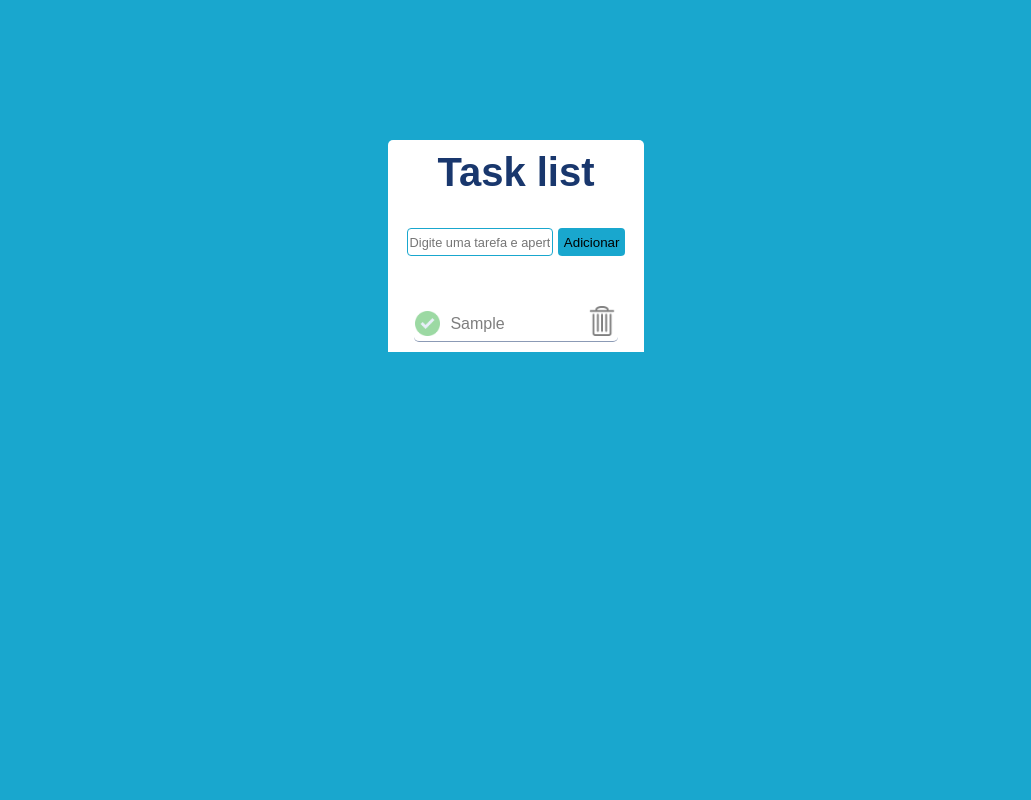
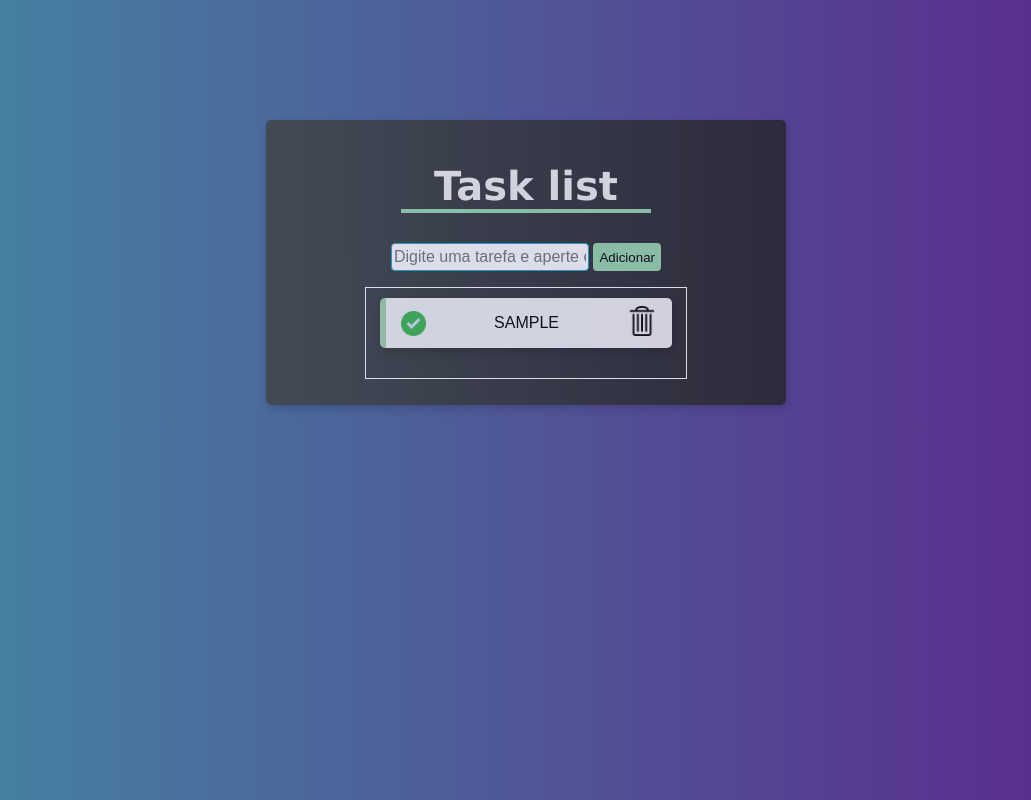
Before and after one commit to Micael-William/lista-de-tarefas-app, a plain HTML site: page index.html in a window 1280 px wide. Both pictures are taken after typing "Sample" into the empty fields and a click on the button "Adicionar". Shown: the whole page, without its empty margins (124-1155 px from the left). Drawn offline with Linux system fonts and the light colour scheme.

Commit message:
ajustando layout

```diff
--- a/assets/css/style.css
+++ b/assets/css/style.css
@@ -2,40 +2,58 @@ body {
     margin: 0;
     padding: 0;
     box-sizing: border-box;
-    background-color: #19A7CE;
+    background: #5C258D;
+    background: -webkit-linear-gradient(to right, #4389A2, #5C258D);
+    background: linear-gradient(to right, #4389A2, #5C258D);
+    /* background: #24C6DC;  fallback for old browsers */
+    /* background: -webkit-linear-gradient(to right, #514A9D, #24C6DC);  Chrome 10-25, Safari 5.1-6 */
+    /* background: linear-gradient(to right, #514A9D, #24C6DC); W3C, IE 10+/ Edge, Firefox 16+, Chrome 26+, Opera 12+, Safari 7+ */
     overflow-x: hidden;
     font-family: Arial, Helvetica, sans-serif;
+    width: 100vw;
 }
 
 main {
-    display: flex;
-    justify-content: center;
-    align-items: center;
-    flex-direction: column;
-    width: 100vw;
-    height: 59vh;
+    width: 500px;
+    border-radius: 10px;
+    padding: 20px;
+    margin: 100px auto 0;
 }
 
 .secao-lista {
-    background-color: #fff;
+    background: #232526;
+    background: -webkit-linear-gradient(to right, #414345, #232526);
+    background: linear-gradient(to right, #414345, #232526);
+    /* background-color: #393646; */
+    opacity: 0.8;
     border-radius: 5px;
+    height: 60%;
+    width: 100%;
     text-align: center;
-    height: 24vh;
-    width: 20vw;
+    padding: 10px;
+    display: flex;
+    flex-direction: column;
+    justify-content: center;
+    align-items: center;
+    box-shadow: 1px 4px 10px rgba(0, 0, 0, 0.2);
 }
 
+
 h1 {
-
     font-weight: bold;
     font-size: 2.5rem;
-    margin-top: 10px;
-    color: #19376D;
+    margin-bottom:30px;
+    color: #F2F2F2;
+    border-bottom: 4px solid #98D8AA;
+    width: 50%;
+    text-align: center;
+    font-family:Verdana, Geneva, Tahoma, sans-serif
 }
 
 .campo-adicionar {
     outline: none;
     height: 3vh;
-    width: 11vw;
+    width: 15vw;
     text-align: center;
     font-size: 0.8rem;
     border: 0;
@@ -43,17 +61,56 @@ h1 {
     border-radius: 4px;
 }
 
+.campo-adicionar::placeholder {
+    font-size: 1rem;
+}
+
 .botao-adicionar {
     height: 3.5vh;
     cursor: pointer;
-    background-color: #19A7CE;
+    background-color: #98D8AA   ;
     border-radius: 4px;
     border: none;
-
 }
 
-.botao-adicionar:hover {
+/* PARTE ADICIONAR TAREFA */
+
+.container {
+    display: flex;
+    align-items: center;
+    justify-content: center;
+    flex-direction: column;
+    height: 46%;
+    width: 25vw;
+    color: #fff;
+    padding: 10px 0;
+    margin: 16px 0;
+    border: 1px solid #fff;
+    font-family: Arial, Helvetica, sans-serif;
+    font-size: 1.1rem;
+}
+
+li:hover {
     background-color: #A4D0A4;
+    transition: all 0.8s;
+    text-decoration: line-through;
+}
+
+li {
+    height: 50px;
+    display: flex;
+    align-items: center;
+    justify-content: space-between;
+    padding: 0 15px;
+    border-radius: 5px;
+    margin-bottom: 20px;
+    cursor: pointer;
+    box-shadow: 1px 4px 10px rgba(0, 0, 0, 0.2);
+    background-color: #F2F2F2;
+    width: 20vw;
+    color: #000;
+    text-transform: uppercase;
+    border-left: 6px solid #A4D0A4;
 }
 
 .logo-concluir {
@@ -72,48 +129,3 @@ h1 {
 span {
     font-size: 1rem;
 }
-
-/* PARTE ADICIONAR TAREFA */
-
-.container {
-    margin-top: 40px;
-    background-color: #fff;
-    display: flex;
-    align-items: center;
-    justify-content: center;
-    flex-direction: column;
-    padding: 0;
-
-    cursor: pointer;
-}
-
-li:hover {
-    background-color: #A4D0A4;
-    transition: all 0.8s;
-    padding: 5px 0;
-}
-
- .container:hover {
-    transition: ease-in-out 1.4s;
-}
-
-.lista {
-    display: flex;
-    align-items: center;
-    justify-content: space-between;
-    gap: 10px;
-}
-
-li {
-    border-radius: 5px;
-    opacity: 0.5;
-    background-color: #fff;
-    list-style-type: none;
-    display: flex;
-    align-items: center;
-    justify-content: space-evenly;
-    border-bottom: 1px solid #19376D;
-    gap: 80px;
-    width: 16vw;
-    margin: 10px 0;
-}
--- a/assets/js/index.js
+++ b/assets/js/index.js
@@ -4,7 +4,15 @@ class Tarefa  {
 
     constructor(){
         this.#ul = document.querySelector(".container");
-        this.#elemento = this.#elemento
+        this.#elemento = this.#elemento;
+        this.verificarUl();
+    }
+
+    verificarUl(){
+        if(this.buscaUl.innerHTML === "" && this.buscaElemento.length == 0){
+            const verifica = this.buscaUl.innerHTML= "Nenhuma tarefa adicionada";
+            return verifica;
+        }
     }
 
     pegarValor(){
@@ -16,13 +24,14 @@ class Tarefa  {
             this.adicionar(valor);
             this.criarView();
             this.limparCampo(valor, input);
+            this.verificarUl();
         }else {
             this.validaCampo(valor);
         }
     }
 
     adicionar(input){
-        this.#elemento.push({itemTarefa: input});
+        this.buscaElemento.push({itemTarefa: input});
     }
 
     criarView(){
@@ -30,10 +39,8 @@ class Tarefa  {
         this.buscaElemento.forEach((itemElemento, indexElemento) => {
             this.buscaUl.innerHTML += `
                 <li>
-                    <div class="lista">
-                        <img class="logo-concluir" src="/assets/img/verificar.png" onClick="concluir()" alt="logo-concluir">
-                        <span>${itemElemento.itemTarefa}</span>
-                    </div>
+                    <img class="logo-concluir" src="/assets/img/verificar.png" onClick="concluir()" alt="logo-concluir">
+                    <span>${itemElemento.itemTarefa}</span>
                     <img class="logo-excluir" src="/assets/img/excluir.png" onClick="excluir(${indexElemento})" alt="logo-excluir">
                 </li>
             `
@@ -83,5 +90,6 @@ form.addEventListener("submit", (evento) => {
 function excluir(posicao){
     tarefa.buscaElemento.splice(posicao, 1);
     console.log(tarefa.buscaElemento)
-    tarefa.criarView()
+    tarefa.criarView();
+    tarefa.verificarUl();
 }
```
Also changed, not shown: assets/img/excluir2.png (added).
